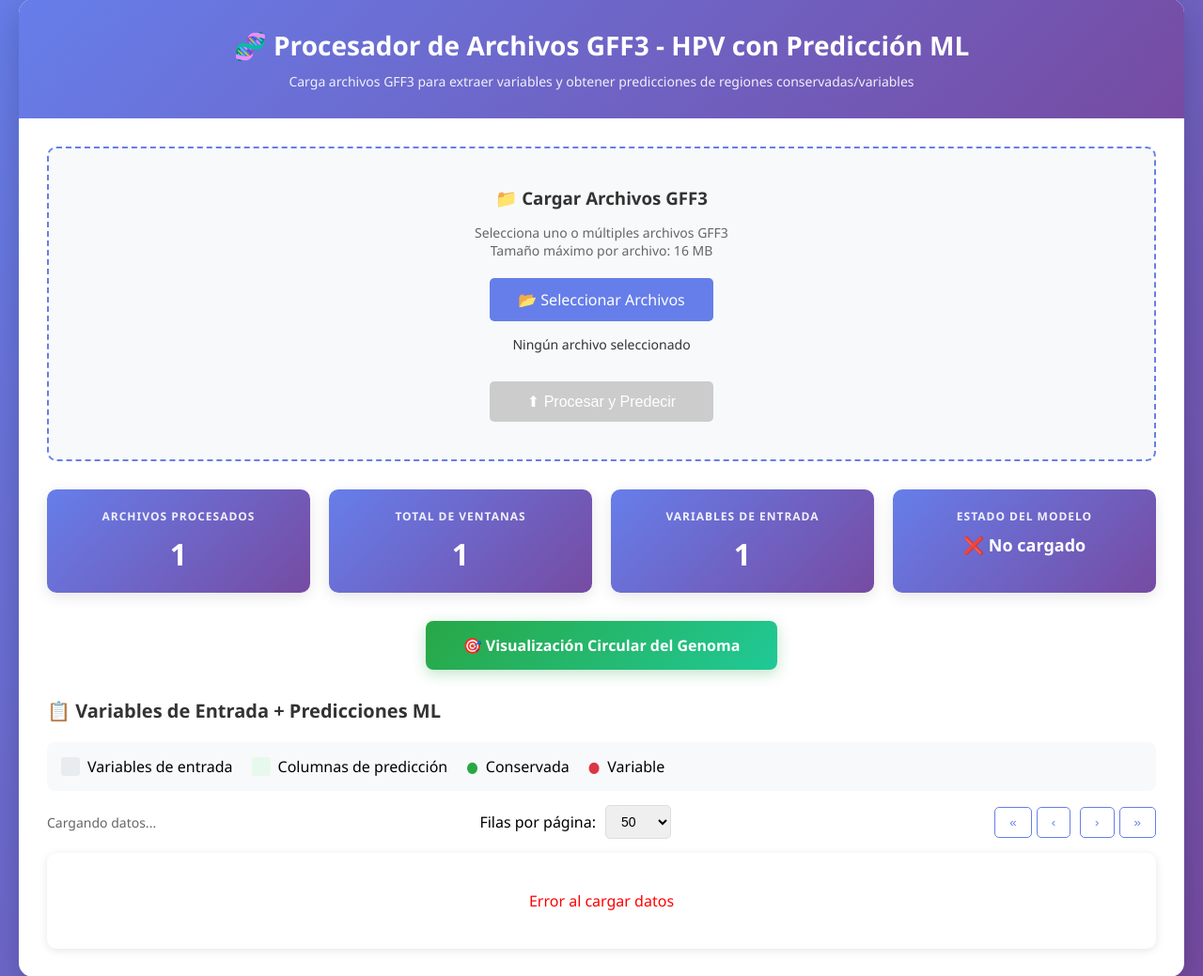
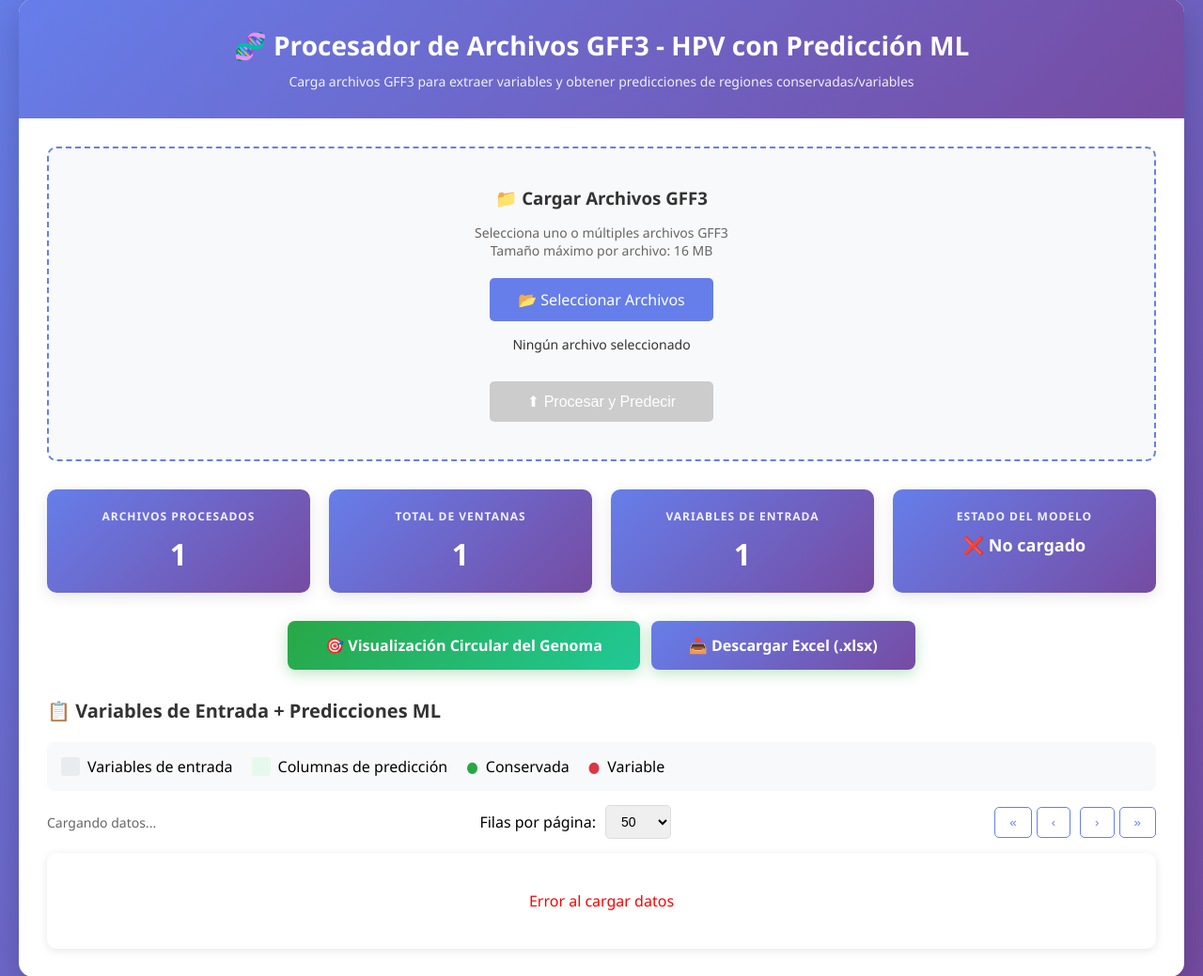
Before and after one commit to MarquezJean1/titulacion2026, a Flask app: template templates/index.html in a window 1280 px wide. Shown: the part 21-1060 px from the top of the page at 94% size. Run offline with Flask 3, Linux system fonts and the light colour scheme; the template is opened without the code that fills it: most values are stand-ins (such as "Sample title", 1, 10 or a date in 2020).

Commit message:
reporteria

```diff
--- a/app.py
+++ b/app.py
@@ -10,6 +10,8 @@
 import plotly.graph_objects as go
 import plotly.express as px
 from plotly.subplots import make_subplots
+from flask import send_file
+from datetime import datetime
 
 app = Flask(__name__)
 app.secret_key = 'tu_clave_secreta_aqui'
@@ -688,5 +690,41 @@
         traceback.print_exc()
         return jsonify({'error': str(e)}), 500
 
+@app.route('/descargar_excel')
+def descargar_excel():
+    global dataset_completo_global
+
+    if dataset_completo_global is None or len(dataset_completo_global) == 0:
+        return jsonify({'error': 'No hay datos para descargar. Primero carga archivos GFF3.'}), 400
+
+    try:
+        # Copia para no tocar el global
+        df = dataset_completo_global.copy()
+
+        # (Opcional) ordenar si existen columnas
+        if 'variante' in df.columns and 'inicio_ventana' in df.columns:
+            df = df.sort_values(['variante', 'inicio_ventana']).reset_index(drop=True)
+
+        # Nombre archivo
+        stamp = datetime.now().strftime("%Y%m%d_%H%M%S")
+        filename = f"resultados_predicciones_HPV_{stamp}.xlsx"
+        filepath = os.path.join(app.config['UPLOAD_FOLDER'], filename)
+
+        # Exportar a Excel
+        with pd.ExcelWriter(filepath, engine="openpyxl") as writer:
+            df.to_excel(writer, index=False, sheet_name="Resultados")
+
+        return send_file(
+            filepath,
+            as_attachment=True,
+            download_name=filename,
+            mimetype="application/vnd.openxmlformats-officedocument.spreadsheetml.sheet"
+        )
+
+    except Exception as e:
+        import traceback
+        traceback.print_exc()
+        return jsonify({'error': str(e)}), 500
+
 if __name__ == '__main__':
     app.run(debug=True)
--- a/templates/index.html
+++ b/templates/index.html
@@ -1,5 +1,6 @@
 <!DOCTYPE html>
 <html lang="es">
+
 <head>
     <meta charset="UTF-8">
     <meta name="viewport" content="width=device-width, initial-scale=1.0">
@@ -23,7 +24,7 @@
             margin: 0 auto;
             background-color: white;
             border-radius: 15px;
-            box-shadow: 0 10px 40px rgba(0,0,0,0.2);
+            box-shadow: 0 10px 40px rgba(0, 0, 0, 0.2);
             overflow: hidden;
         }
 
@@ -152,7 +153,7 @@
             padding: 20px;
             border-radius: 10px;
             text-align: center;
-            box-shadow: 0 4px 15px rgba(0,0,0,0.1);
+            box-shadow: 0 4px 15px rgba(0, 0, 0, 0.1);
         }
 
         .stat-card.success {
@@ -237,7 +238,7 @@
         .table-wrapper {
             overflow-x: auto;
             border-radius: 10px;
-            box-shadow: 0 2px 10px rgba(0,0,0,0.1);
+            box-shadow: 0 2px 10px rgba(0, 0, 0, 0.1);
             max-height: 600px;
             overflow-y: auto;
         }
@@ -325,8 +326,13 @@
         }
 
         @keyframes spin {
-            0% { transform: rotate(0deg); }
-            100% { transform: rotate(360deg); }
+            0% {
+                transform: rotate(0deg);
+            }
+
+            100% {
+                transform: rotate(360deg);
+            }
         }
 
         .legend {
@@ -359,6 +365,7 @@
         .legend-color.prediccion {
             background-color: #e7f9ed;
         }
+
         .btn-visualizar {
             display: inline-block;
             background: linear-gradient(135deg, #28a745 0%, #20c997 100%);
@@ -441,11 +448,18 @@
 
 
             <!-- NUEVO BOTÓN PARA VISUALIZACIÓN CIRCULAR -->
-            <div style="text-align: center; margin: 20px 0;">
+            <div
+                style="text-align: center; margin: 20px 0; display:flex; gap:12px; justify-content:center; flex-wrap:wrap;">
                 <a href="/visualizar_circular" target="_blank" class="btn-visualizar">
                     🎯 Visualización Circular del Genoma
                 </a>
+
+                <a href="/descargar_excel" class="btn-visualizar"
+                    style="background: linear-gradient(135deg, #667eea 0%, #764ba2 100%);">
+                    📥 Descargar Excel (.xlsx)
+                </a>
             </div>
+
 
             <div class="table-section">
                 <h3>📋 Variables de Entrada + Predicciones ML</h3>
@@ -512,7 +526,7 @@
         const filesList = document.getElementById('files-list');
         const btnSubmit = document.getElementById('btn-submit');
 
-        fileInput.addEventListener('change', function() {
+        fileInput.addEventListener('change', function () {
             if (this.files && this.files.length > 0) {
                 filesList.innerHTML = '';
                 for (let i = 0; i < this.files.length; i++) {
@@ -651,7 +665,7 @@
         }
 
         // Cambio de filas por página
-        document.getElementById('per-page').addEventListener('change', function() {
+        document.getElementById('per-page').addEventListener('change', function () {
             perPage = parseInt(this.value);
             loadData(1);
         });
@@ -661,4 +675,5 @@
         {% endif %}
     </script>
 </body>
+
 </html>
```
Lines whose indentation alone changed are shown as unchanged.
